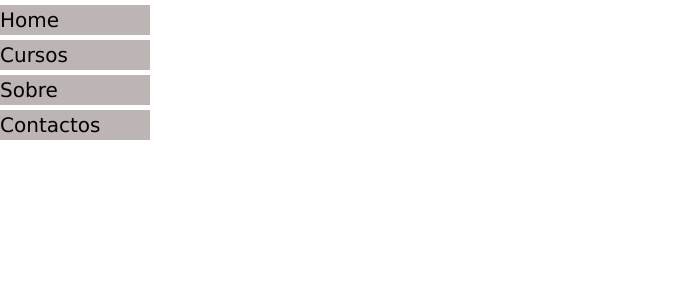
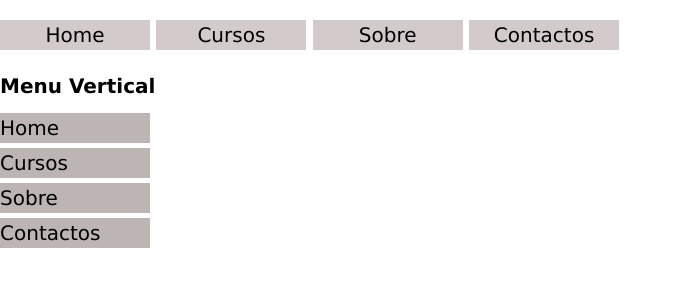
Before and after one commit to FilipeMGaspar/Curso_HTML5_e_CSS3_FSN_2016, a PHP site: page / in a window 1280 px wide. Shown: the top 300 px of the page, without its empty margins (0-682 px from the left). Run offline with PHP 8.4, Linux system fonts and the light colour scheme.

Commit message:
Aula16 - Menus - Parte 1

```diff
--- a/Aula16/css/estilo.css
+++ b/Aula16/css/estilo.css
@@ -5,8 +5,34 @@
     font-size: 15pt;
 }
 
+
+
+/*Menu Horizontal */
+ul.horizontal{
+    list-style: none;
+}
+
+ul.horizontal li{
+    background-color: rgb(211, 203, 203);
+    width: 150px;
+    height: 30px;
+    line-height: 30px;
+    cursor: pointer;
+    display: inline-block;
+    /*float: left; */
+    text-align: center;
+}
+
+ul.horizontal li:hover{
+    background-color: rgb(104, 96, 96);
+    color: whitesmoke;
+}
+
+/* Menu Vertical*/
 ul{
+
     list-style-type: none;
+    margin-top: 15px;
 }
 
 ul li{
--- a/Aula16/index.html
+++ b/Aula16/index.html
@@ -10,6 +10,14 @@
     <title>Curso HTML5</title>
 </head>
 <body>
+    <ul class="horizontal">
+        <li>Home</li>
+        <li>Cursos</li>
+        <li>Sobre</li>
+        <li>Contactos</li>
+    </ul>
+    <br>
+    <h2>Menu Vertical</h2>
     <ul>
         <li>Home</li>
         <li>Cursos</li>
```
